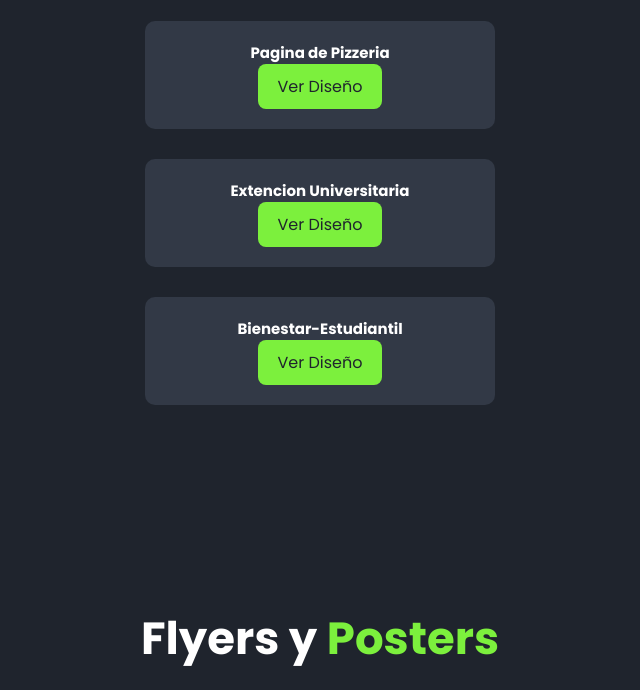
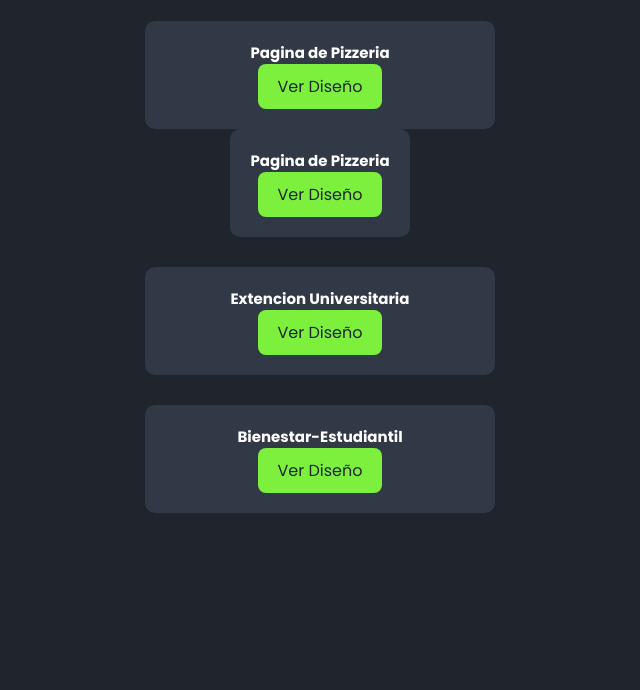
Before and after one commit to JuanFigueredoGuardia/Portafolios, a plain HTML site: page index.html in a window 1280 px wide. Shown: the part 4140-4830 px from the top of the page, without its empty margins (320-960 px from the left). Drawn offline with nearby package versions, Linux system fonts and the light colour scheme.

Commit message:
Update index.html

```diff
--- a/index.html
+++ b/index.html
@@ -179,6 +179,10 @@
                     <a href="https://juanfigueredoguardia.github.io/webPizza/" target="_blank">Ver Diseño</a>
                 </div>
             </div>
+            <div class="diseño-item">
+                    <h2>Pagina de Pizzeria</h2>
+                    <a href="https://juanfigueredoguardia.github.io/webPizza/" target="_blank">Ver Diseño</a>
+                </div>
             <div class="diseños-container">
                 <div class="diseño-item">
                    <h2>Extencion Universitaria</h2>
```
